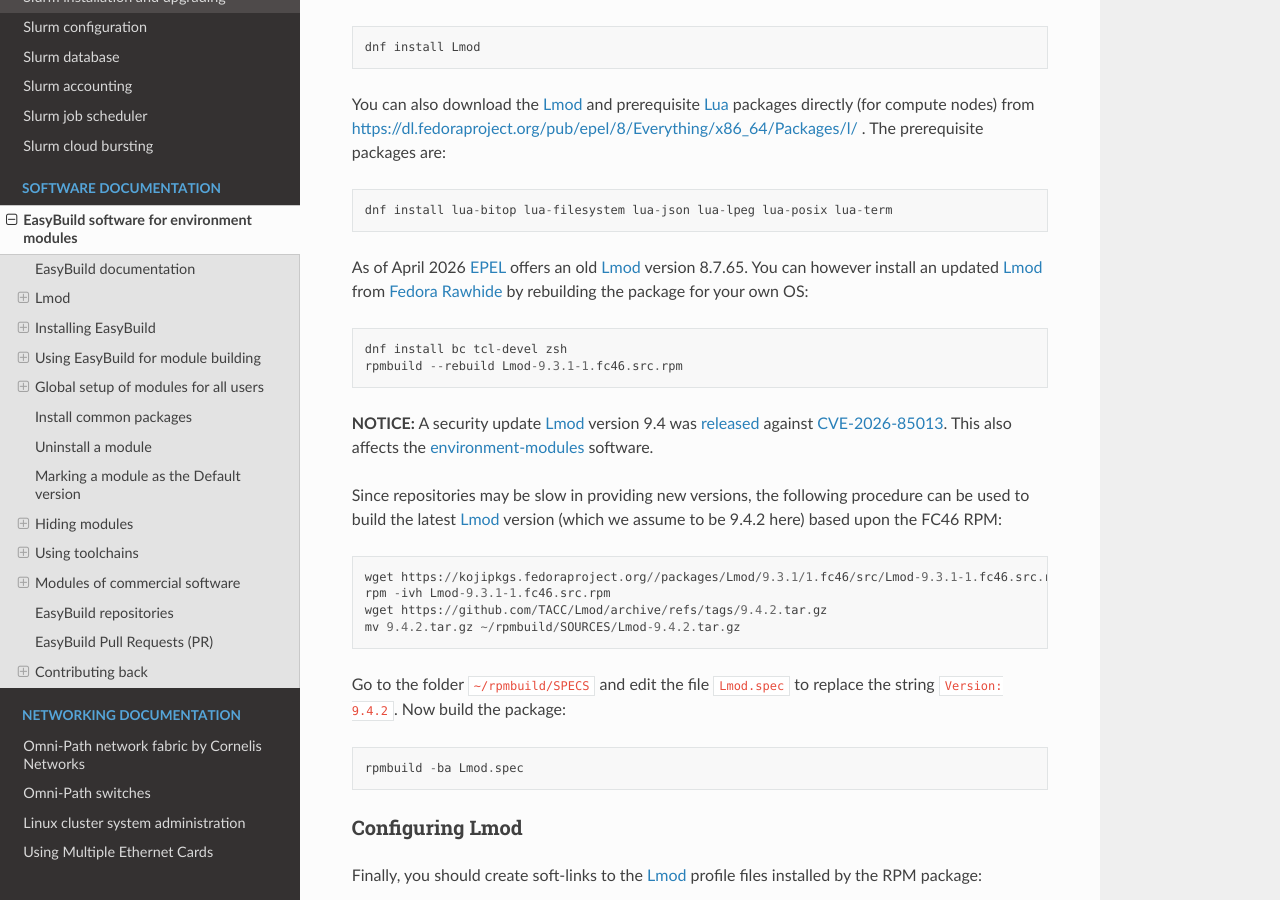
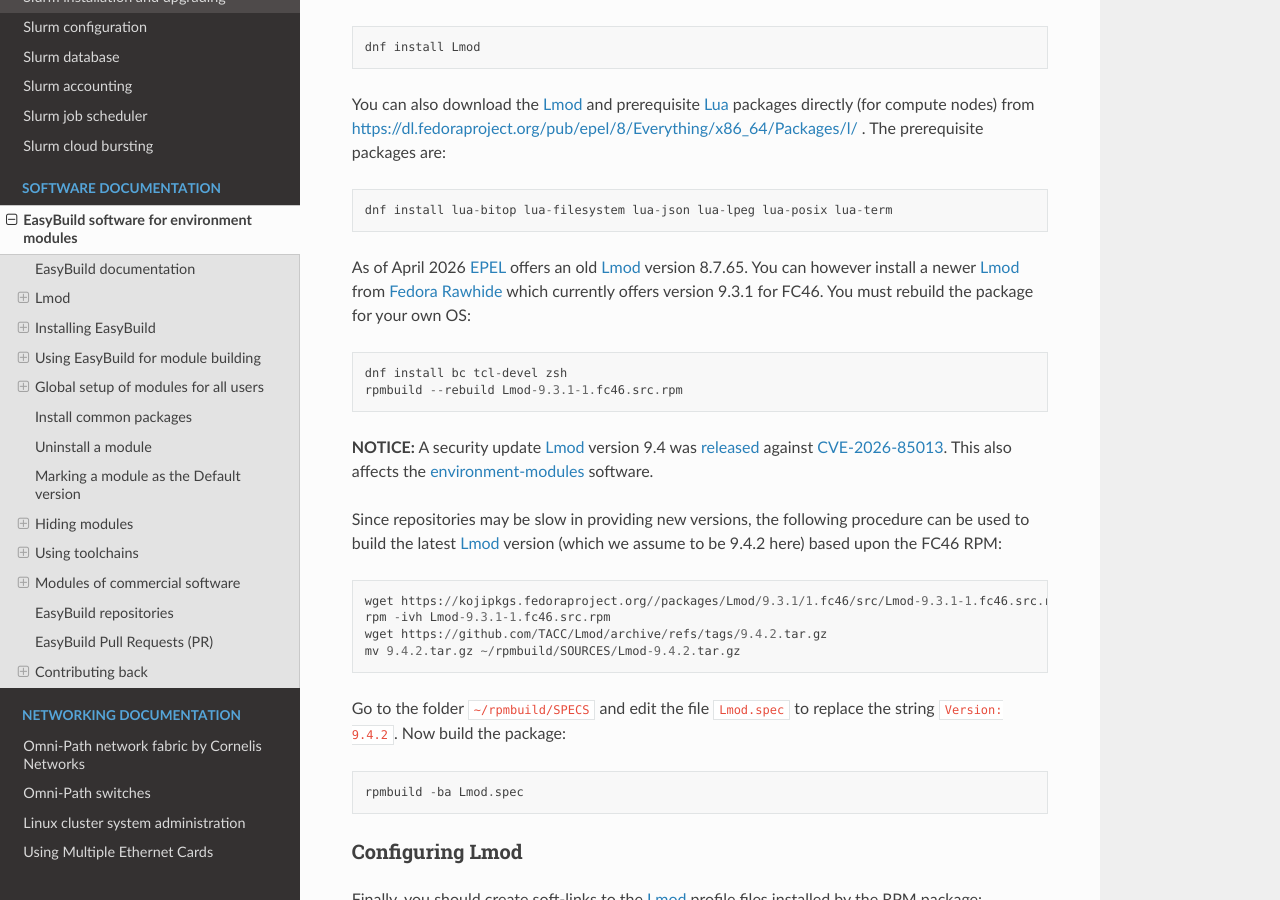
Before and after one commit to OleHolmNielsen/Niflheim_system, a Sphinx documentation site: the page built from docs/EasyBuild_modules.rst, in a window 1280 px wide and 900 px high, scrolled down 2719 px. Built offline with Sphinx 7.4.7 and the Read the Docs theme 3.1.0, drawn with Linux system fonts in a browser that asks for light colours.

Commit message:
Remark om FC46 package

```diff
--- a/docs/EasyBuild_modules.rst
+++ b/docs/EasyBuild_modules.rst
@@ -97,8 +97,10 @@
   dnf install lua-bitop lua-filesystem lua-json lua-lpeg lua-posix lua-term
 
 As of April 2026 EPEL_ offers an old Lmod_ version 8.7.65.
-You can however install an updated Lmod_ from
-`Fedora Rawhide <https://packages.fedoraproject.org/pkgs/Lmod/Lmod/>`_ by rebuilding the package for your own OS::
+You can however install a newer Lmod_ from
+`Fedora Rawhide <https://packages.fedoraproject.org/pkgs/Lmod/Lmod/>`_
+which currently offers version 9.3.1 for FC46.
+You must rebuild the package for your own OS::
 
   dnf install bc tcl-devel zsh
   rpmbuild --rebuild Lmod-9.3.1-1.fc46.src.rpm
```
